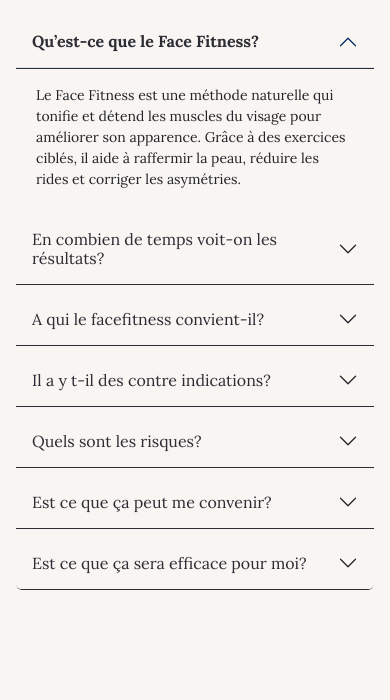
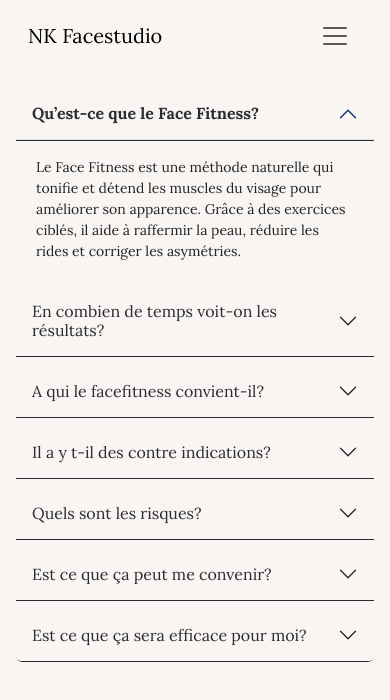
Before and after one commit to sinmary86/facestudio, a React (Vite) app: page / in a window 390 px wide. Shown: the top 700 px of the page. Built offline with nearby package versions, Linux system fonts and the light colour scheme; a web font is replaced by a local one.

Commit message:
added nav

```diff
--- a/src/App.jsx
+++ b/src/App.jsx
@@ -1,10 +1,13 @@
 import { AccordionList } from "./Accordion/AccordionList";
+import { NavApp } from "./NavApp/NavApp";
 
 function App() {
 
 
   return (
     <>
+
+      <NavApp />
       <AccordionList />
     </>
   )
--- /dev/null
+++ b/src/NavApp/NavApp.jsx
@@ -0,0 +1,54 @@
+import Container from 'react-bootstrap/Container';
+import Nav from 'react-bootstrap/Nav';
+import Navbar from 'react-bootstrap/Navbar';
+import NavDropdown from 'react-bootstrap/NavDropdown';
+import Offcanvas from 'react-bootstrap/Offcanvas';
+import styles from './NavApp.module.scss';
+
+//TODO - добавить навигацию вместо action
+//TODO - нужно ли заменить brand на лого
+
+export const NavApp = () => {
+  return (
+    <>
+
+    <Navbar expand={false} className={styles.navbarCustom}>
+          <Container fluid>
+            <Navbar.Brand href="#">NK Facestudio</Navbar.Brand>
+
+            <Navbar.Toggle aria-controls="offcanvasNavbar" className={styles.toggler} />
+            <Navbar.Offcanvas
+              id="offcanvasNavbar"
+              aria-labelledby="offcanvasNavbarLabel"
+              placement="end"
+              className={styles.offcanvas}
+            >
+              <Offcanvas.Header closeButton>
+              </Offcanvas.Header>
+              <Offcanvas.Body>
+                <Nav className={`justify-content-end flex-grow-1 pe-3 ${styles.navLinks}`}>
+                  <Nav.Link href="#action1">Accueil</Nav.Link>
+                  <Nav.Link href="#action2">A propos</Nav.Link>
+                  <NavDropdown
+                    title="Services"
+                    id="offcanvasNavbarDropdown"
+                    className={styles.dropdown}
+                  >
+                    <NavDropdown.Item href="#action3">Accompagnement Individuel</NavDropdown.Item>
+                    <NavDropdown.Item href="#action4">Cours en Groupe</NavDropdown.Item>
+                    <NavDropdown.Item href="#action5">Offres pour les Entreprises</NavDropdown.Item>
+                    <NavDropdown.Item href="#action6">Ateliers & Formations</NavDropdown.Item>
+                  </NavDropdown>
+                  <Nav.Link href="#action7">Copie de Services</Nav.Link>
+                  <Nav.Link href="#action8">FAQ</Nav.Link>
+                  <Nav.Link href="#action9">Contact</Nav.Link>
+                </Nav>
+
+
+              </Offcanvas.Body>
+            </Navbar.Offcanvas>
+          </Container>
+        </Navbar>
+    </>
+  );
+};
--- /dev/null
+++ b/src/NavApp/NavApp.module.scss
@@ -0,0 +1,53 @@
+@use '../styles/vars.scss' as *;
+
+.navbarCustom {
+  font-family: $font-title !important;
+  color: $dark-text-color !important;
+  background-color: $light-bg-color;
+  padding: $gap-16 $gap-64;
+}
+
+:global(.navbar-toggler) {
+  border: none !important;
+  box-shadow: none !important;
+  color: $dark-text-color !important;
+}
+
+.offcanvas {
+    background-color: $light-bg-color !important;
+     padding-left: $gap-16;
+  }
+
+:global(.dropdown-menu) {
+  background-color: transparent !important;
+  border: none !important;
+  box-shadow: none !important;
+}
+
+:global(.dropdown-item),
+:global(.nav-link) {
+  transition: transform 0.2s ease, color 0.2s ease;
+  color: $dark-text-color !important;
+
+  &:hover {
+    transform: scale(1.05);
+    background-color: transparent !important;
+  }
+
+  &:active,
+  &.active {
+    background-color: transparent !important;
+  }
+}
+
+.navLinks {
+  font-family: $font-title !important;
+  color: $dark-text-color !important;
+}
+
+@media (max-width: 768px) {
+
+.navbarCustom {
+  padding: $gap-16 $gap-16;
+}
+}
```
Also changed, not shown: 1 other file (tests, documents, lock files or other folders).
